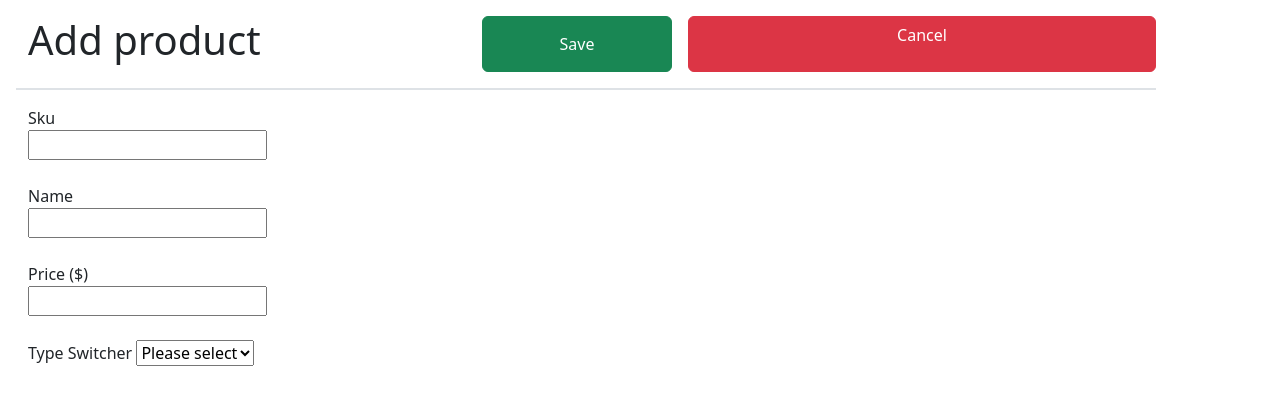
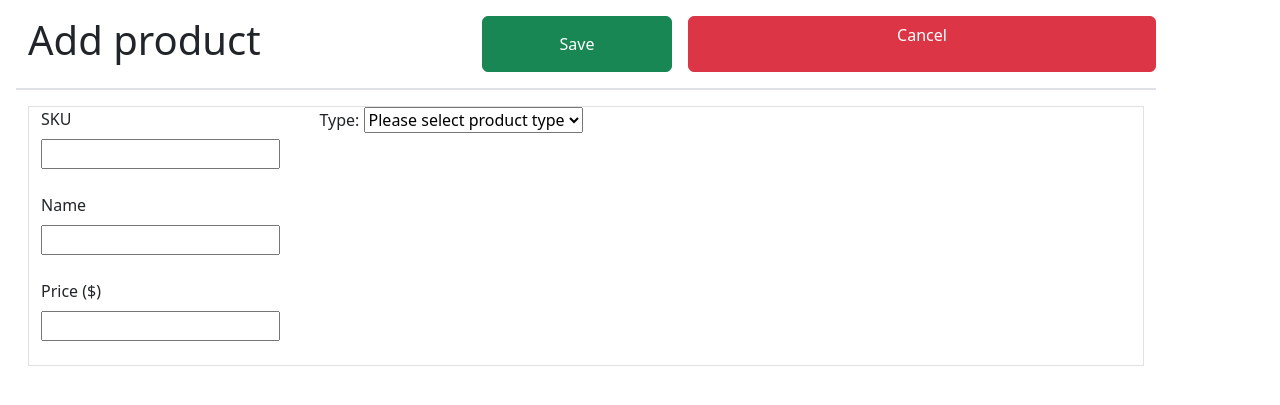
Before and after one commit to NaurisVersis/JuniorDevTestTask, a PHP site: template templates/add-product.html.twig in a window 1280 px wide. Shown: the top 405 px of the page. Run offline with PHP 8.4, Linux system fonts and the light colour scheme; the template is opened without the code that fills it, so the values that code supplies are empty; some libraries are stand-ins or nearby versions.

Commit message:
bugfixes and styling

```diff
--- a/src/Controllers/CreateProductController.php
+++ b/src/Controllers/CreateProductController.php
@@ -43,7 +43,9 @@ class CreateProductController
             $category->addProduct($product);
 
             foreach ($category->getAttributes() as $attribute) {
-                $attributeValue = new AttributeValue($body[$attribute->getLowercaseName()], $attribute);
+                $intValue = (int)$body[$attribute->getLowercaseName()];
+                $attributeValue = new AttributeValue($intValue, $attribute);
+
                 $product->addAttributeValue($attributeValue);
                 $this->entityManager->persist($attributeValue);
             }
--- a/templates/add-product-attributes.html.twig
+++ b/templates/add-product-attributes.html.twig
@@ -1,9 +1,10 @@
 {% for attribute in attributes %}
     <div class="container mt-3">
-        <label for="{{ attribute.lowercaseName }}">Please, provide {{ attribute.lowercaseName }} in {{ attribute.unit }}</label>
+        <label for="{{ attribute.lowercaseName }}" class="form-label">Please, provide {{ attribute.lowercaseName }} in {{ attribute.unit }}</label>
         <label for="#{{ attribute.lowercaseName }}"></label>
         <input type="number" min="0" step="0.01" id="#{{ attribute.lowercaseName }}" name="{{ attribute.lowercaseName }}" required>
 
     </div>
 
 {% endfor %}
+<small id="description" class="form-text text-muted">Product description.</small>
--- a/templates/add-product.html.twig
+++ b/templates/add-product.html.twig
@@ -2,6 +2,7 @@
     <link href="https://cdn.jsdelivr.net/npm/bootstrap@5.2.2/dist/css/bootstrap.min.css" rel="stylesheet" integrity="sha384-Zenh87qX5JnK2Jl0vWa8Ck2rdkQ2Bzep5IDxbcnCeuOxjzrPF/et3URy9Bv1WTRi" crossorigin="anonymous">
     <script src="https://cdn.jsdelivr.net/npm/bootstrap@5.2.2/dist/js/bootstrap.bundle.min.js" integrity="sha384-OERcA2EqjJCMA+/3y+gxIOqMEjwtxJY7qPCqsdltbNJuaOe923+mo//f6V8Qbsw3" crossorigin="anonymous"></script>
     <script src="https://ajax.googleapis.com/ajax/libs/jquery/3.6.0/jquery.min.js"></script>
+
 </head>
 <script>
     $(document).ready(function () {
@@ -29,7 +30,6 @@
             });
         });
     });
-
 </script>
 
 
@@ -41,29 +41,47 @@
 
     </div>
 
+<div class="container">
+    <form action="/create-product" method="post" id="product-form" class="row border"  >
+       <div class="col-3">
+           <label for="sku" class="form-label">SKU</label><br>
+           <input type="text" id="sku" name="sku"  required><br>
+           <div class="invalid-feedback">
+               Please add SKU.
+           </div><br>
 
-    <form action="/create-product" method="post" id="product-form">
-        <label for="sku">Sku</label><br>
-        <input type="text" id="sku" name="sku" required><br><br>
+           <label for="name" class="form-label">Name</label><br>
+           <input type="text" id="name" name="name"  required><br>
+           <div class="invalid-feedback">
+               Please add SKU.
+           </div><br>
 
-        <label for="name">Name</label><br>
-        <input type="text" id="name" name="name" required><br><br>
+           <label for="price" class="form-label">Price ($)</label><br>
+           <input type="number" min="0" step="0.01" id="price" name="price"  required><br>
+           <div class="invalid-feedback">
+               Please add SKU.
+           </div><br>
+       </div>
+        <div class="col-4">
+            <label for="productType" class="form-label">Type: </label>
+            <select name="productType" id="productType"  required>
+                <option value="" selected>Please select product type</option>
+                {% for category in categories %}
+                    <option value="{{ category.id }}">{{ category.name }}</option>
+                {% endfor %}
+            </select>
 
-        <label for="price">Price ($)</label><br>
-        <input type="number" min="0" step="0.01" id="price" name="price" required><br><br>
+            <div id="attributes"></div>
 
-        <label for="productType">Type Switcher</label>
-        <select name="productType" id="productType" required>
-            <option value="" selected>Please select</option>
-            {% for category in categories %}
-                <option value="{{ category.id }}">{{ category.name }}</option>
-            {% endfor %}
-        </select>
+        </div>
 
-        <div id="attributes"></div>
 
-{#        <input type="submit" value="Save">#}
+
+
     </form>
+
+</div>
+
 
 
 
```
Also changed, not shown: src/Entities/AttributeValue.php (+5 -5 lines), templates/index.html.twig (+2 -6 lines).
